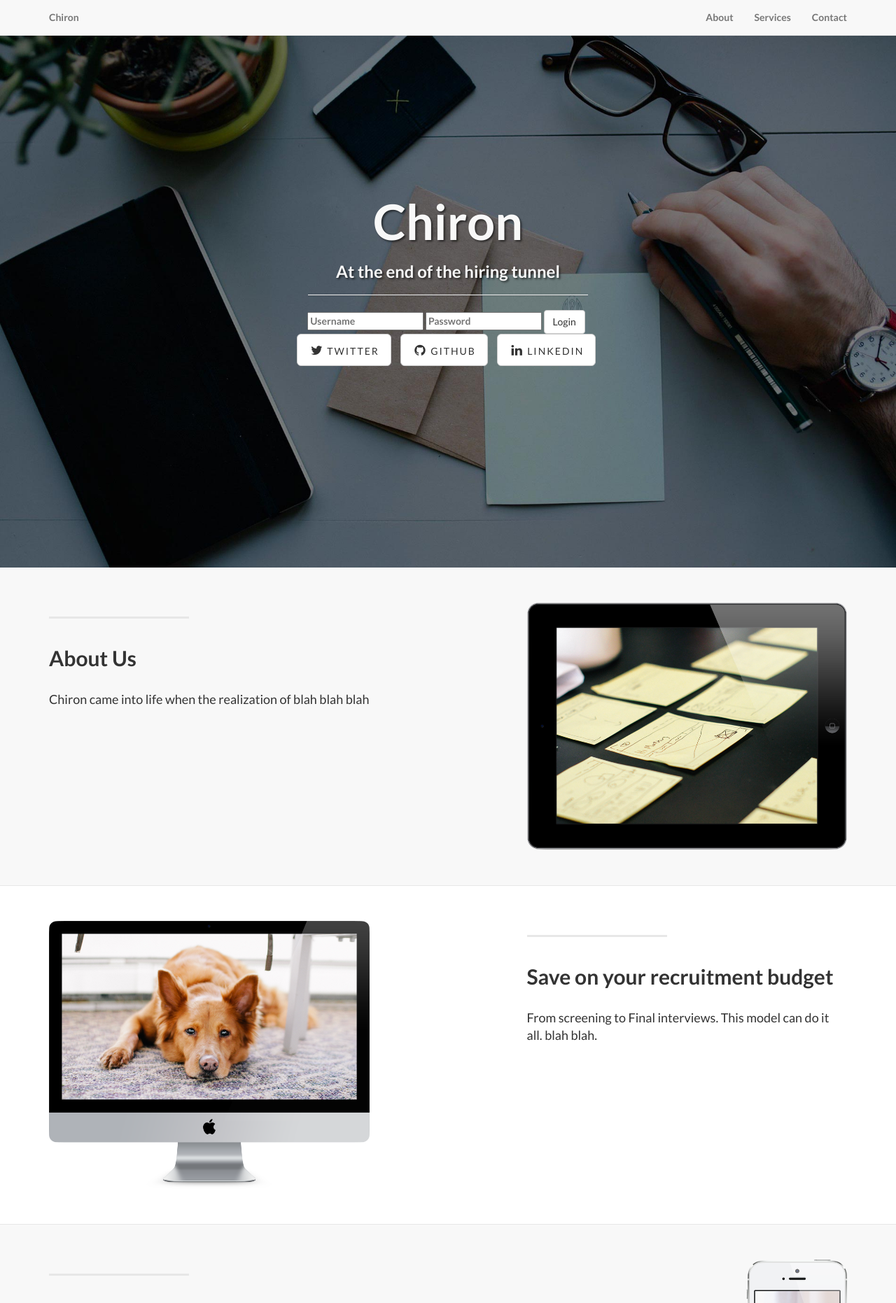
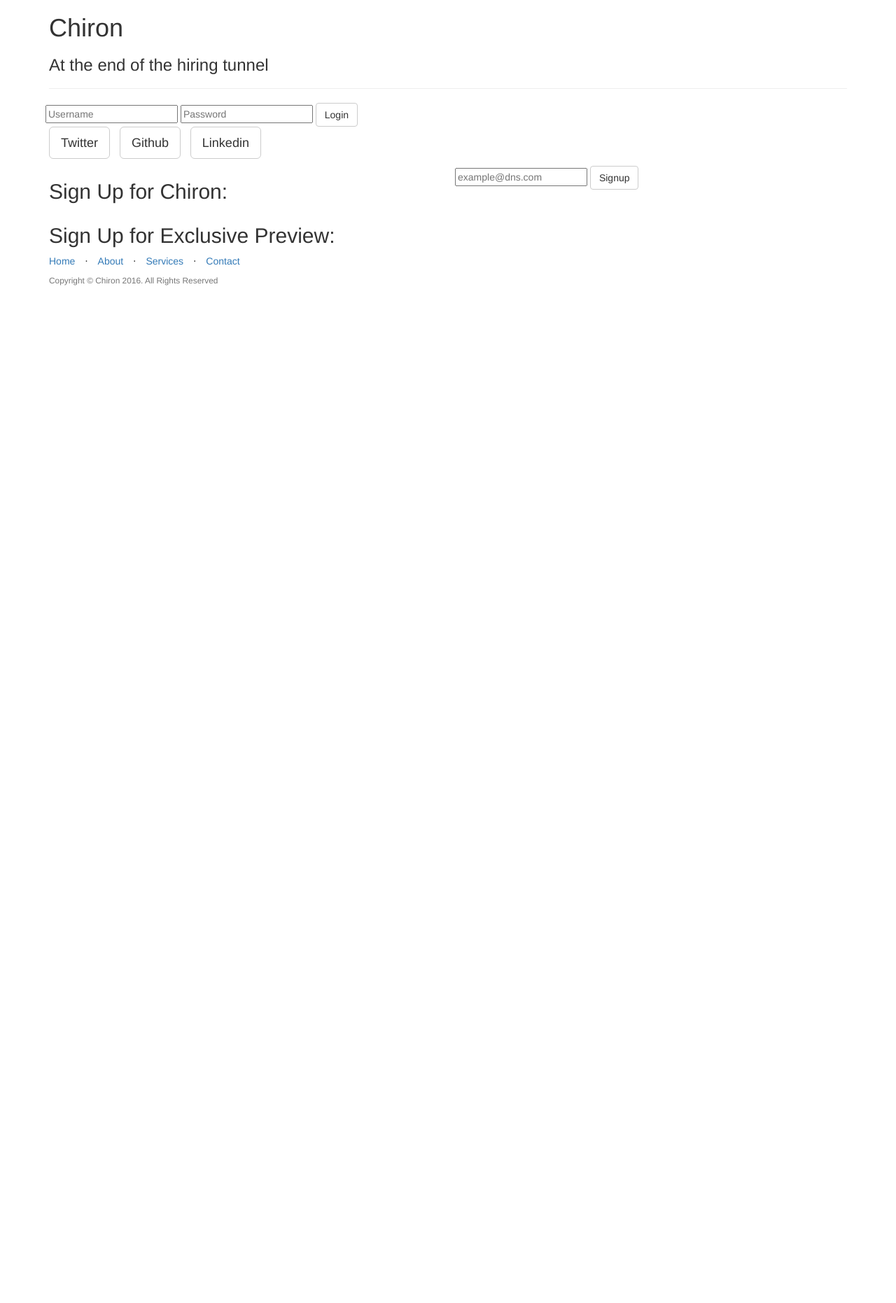
Before and after one commit to KarelRV/Chiron, a Flask app: page /login in a window 1280 px wide. Shown: the top 1862 px of the page at 70% size. After the commit the page ends 408 px from the top, so only its background shows below. Run offline with Flask 2, Linux system fonts and the light colour scheme; some libraries are stand-ins or nearby versions.

Commit message:
added some db features

```diff
--- a/App/__init__.py
+++ b/App/__init__.py
@@ -1,6 +1,11 @@
 from flask import Flask
+
+
 
 application = Flask(__name__)
 application.config.from_object('config')
 
+
+
+
 from App import views
--- a/App/static/css/landing-page.css
+++ b/App/static/css/landing-page.css
@@ -145,7 +145,7 @@ h6 {
 @media(max-width:767px) {
     .banner h2 {
         margin: 0;
-        text-shadow: 2px 2px 3px rgba(0,0,0,0.6);
+        text-shadow: 2px 2px 3px rgba(0,0,100,0.6);
         font-size: 3em;
     }
 
--- a/App/templates/index.html
+++ b/App/templates/index.html
@@ -15,11 +15,10 @@
     <link href="/static/css/bootstrap.min.css" rel="stylesheet">
 
     <!-- Custom CSS -->
-    <link href="/static/css/landing-page.css" rel="stylesheet">
+  <!--  <link href="/static/css/landing-page.css" rel="stylesheet"> -->
 
     <!-- Custom Fonts -->
-    <link href="/static/font-awesome/css/font-awesome.min.css" rel="stylesheet" type="text/css">
-    <link href="https://fonts.googleapis.com/css?family=Lato:300,400,700,300italic,400italic,700italic" rel="stylesheet" type="text/css">
+
 
     <!-- HTML5 Shim and Respond.js IE8 support of HTML5 elements and media queries -->
     <!-- WARNING: Respond.js doesn't work if you view the page via file:// -->
@@ -32,37 +31,7 @@
 
 <body>
 
-    <!-- Navigation -->
-    <nav class="navbar navbar-default navbar-fixed-top topnav" role="navigation">
-        <div class="container topnav">
-            <!-- Brand and toggle get grouped for better mobile display -->
-            <div class="navbar-header">
-                <button type="button" class="navbar-toggle" data-toggle="collapse" data-target="#bs-example-navbar-collapse-1">
-                    <span class="sr-only">Toggle navigation</span>
-                    <span class="icon-bar"></span>
-                    <span class="icon-bar"></span>
-                    <span class="icon-bar"></span>
-                </button>
-                <a class="navbar-brand topnav" href="#">Chiron</a>
-            </div>
-            <!-- Collect the nav links, forms, and other content for toggling -->
-            <div class="collapse navbar-collapse" id="bs-example-navbar-collapse-1">
-                <ul class="nav navbar-nav navbar-right">
-                    <li>
-                        <a href="#about">About</a>
-                    </li>
-                    <li>
-                        <a href="#services">Services</a>
-                    </li>
-                    <li>
-                        <a href="#contact">Contact</a>
-                    </li>
-                </ul>
-            </div>
-            <!-- /.navbar-collapse -->
-        </div>
-        <!-- /.container -->
-    </nav>
+
 
 
     <!-- Header -->
@@ -79,8 +48,7 @@
                         <ul class="list-inline intro-social-buttons">
                         <form action="" method="post",>
                                     <input type="text" placeholder="Username" name="username" value="{{request.form.username }}">
-                              <input type="password" placeholder="Password" name="password" value="{{
-                               request.form.password }}">
+                              <input type="password" placeholder="Password" name="password" value="{{request.form.password }}">
                              <input class="btn btn-default" name = "btn" type="submit" value="Login">
                         </form>
                             <li>
@@ -105,71 +73,6 @@
 
     <!-- Page Content -->
 
-	<a  name="services"></a>
-    <div class="content-section-a">
-
-        <div class="container">
-            <div class="row">
-                <div class="col-lg-5 col-sm-6">
-                    <hr class="section-heading-spacer">
-                    <div class="clearfix"></div>
-                    <h2 class="section-heading">About Us</h2>
-                    <p class="lead">Chiron came into life when the realization of blah blah blah</p>
-                </div>
-                <div class="col-lg-5 col-lg-offset-2 col-sm-6">
-                    <img class="img-responsive" src="/static/img/ipad.png" alt="">
-                </div>
-            </div>
-
-        </div>
-        <!-- /.container -->
-
-    </div>
-    <!-- /.content-section-a -->
-
-    <div class="content-section-b">
-
-        <div class="container">
-
-            <div class="row">
-                <div class="col-lg-5 col-lg-offset-1 col-sm-push-6  col-sm-6">
-                    <hr class="section-heading-spacer">
-                    <div class="clearfix"></div>
-                    <h2 class="section-heading">Save on your recruitment budget</h2>
-                    <p class="lead">From screening to Final interviews. This model can do it all. blah blah.</p>
-                </div>
-                <div class="col-lg-5 col-sm-pull-6  col-sm-6">
-                    <img class="img-responsive" src="/static/img/dog.png" alt="">
-                </div>
-            </div>
-
-        </div>
-        <!-- /.container -->
-
-    </div>
-    <!-- /.content-section-b -->
-
-    <div class="content-section-a">
-
-        <div class="container">
-
-            <div class="row">
-                <div class="col-lg-5 col-sm-6">
-                    <hr class="section-heading-spacer">
-                    <div class="clearfix"></div>
-                    <h2 class="section-heading">What is AI and how can it help recruitment</h2>
-                    <p class="lead">AI is blah blah blah and can help recruitment by means of blah blah blah.</p>
-                </div>
-                <div class="col-lg-5 col-lg-offset-2 col-sm-6">
-                    <img class="img-responsive" src="/static/img/phones.png" alt="">
-                </div>
-            </div>
-
-        </div>
-        <!-- /.container -->
-
-    </div>
-    <!-- /.content-section-a -->
 
 	<a  name="contact"></a>
     <div class="banner">
@@ -182,10 +85,9 @@
                 </div>
                 <div class="col-lg-6">
                     <ul class="list-inline banner-social-buttons">
-                    <form action="" method="post">
-                                 <input type="text" placeholder="something@gmail.com" name="email" value="{{
-                                        request.form.email }}" style ="color:black">
-                                <input class="btn btn-default" type="submit" value="Sign Up">
+                        <form action="" method="post",>
+                                    <input type="text" placeholder="example@dns.com" name="email" value="{{request.form.email }}">
+                             <input class="btn btn-default" name = "btn" type="submit" value="Signup">
                         </form>
                     </ul>
                 </div>
@@ -197,13 +99,6 @@
                     <h2>Sign Up for Exclusive Preview:</h2>
                 </div>
                 <div class="col-lg-6">
-                    <ul class="list-inline banner-social-buttons">
-                    <form action="" method="post">
-                                 <input type="text" placeholder="something@gmail.com" name="email" value="{{
-                                        request.form.email }}" style ="color:black">
-                                <input class="btn btn-default" type="submit" value="Sign Up">
-                        </form>
-                    </ul>
                 </div>
             </div>
 
--- a/App/views.py
+++ b/App/views.py
@@ -1,9 +1,11 @@
 from App import application
+from dbconnect import enteremail,createusernameandpassword
 import pandas as pd
 import numpy as np
 #this is a comment3
-from flask import flash, redirect, render_template, request, session, abort, url_for, jsonify, Response
+from flask import Flask, flash, redirect, render_template, request, session, abort, url_for, jsonify, Response
 from flask_login import LoginManager, UserMixin, login_required, login_user, logout_user
+from flask_mail import Mail, Message
 
 
 # flask-login
@@ -24,7 +26,8 @@ class User(UserMixin):
 
 # create some users with ids 1 to 20
 users = [User(id) for id in range(1, 21)]
-
+mail = Mail()
+mail.init_app(application)
 
 
 @application.route('/', methods=['GET', 'POST'])
@@ -33,8 +36,8 @@ def home():
     return render_template('temp.html')
 
 
-@application.route('/landing', methods=['GET', 'POST'])
-def landing():
+@application.route('/login', methods=['GET', 'POST'])
+def login():
     if request.method == 'POST':
         if request.form['btn'] == 'Login':
             username = request.form['username']
@@ -43,36 +46,32 @@ def landing():
                 id = username.split('user')[1]
                 user = User(id)
                 login_user(user)
-            return redirect(url_for('home'))
-        else:
-            return abort(401)
-        temp_name = request.form['email']
-        print temp_name
-        insert_email(temp_name)
-        flash("Thank you for signing Up")
+                return redirect(url_for('home'))
+            else:
+                return abort(401)
+        if request.form['btn'] == 'Signup':
+            print "1"
+            email = request.form['email']
+            print "2"
+            enteremail(email)
+            print "3"
+            session['email'] = email
+            return redirect(url_for('complete_registration'))
     return render_template('index.html')
 
 
+@application.route('/complete_registration', methods=['GET', 'POST'])
+def complete_registration():
+    if request.method == 'POST':
+        if request.form['btn'] == 'Register':
+            username = request.form['username']
+            password = request.form['password']
+            email = session.get('email', None)
+            print email
+            createusernameandpassword(email,username,password)
+            return render_template('temp.html')
+    return render_template('complete_registration.html')
 
-
-
-
-
-# somewhere to login
-@application.route("/login", methods=["GET", "POST"])
-def login():
-    if request.method == 'POST':
-        username = request.form['username']
-        password = request.form['password']
-        if password == username + "_secret":
-            id = username.split('user')[1]
-            user = User(id)
-            login_user(user)
-            return redirect(url_for('home'))
-        else:
-            return abort(401)
-    else:
-        return render_template('index.html')
 
 
 # somewhere to logout
```
Also changed, not shown: App/dbconnect.py (+21 -23 lines), App/templates/complete_registration.html (added, +35 -0 lines), config.py (+8 -0 lines), 4 other files.
